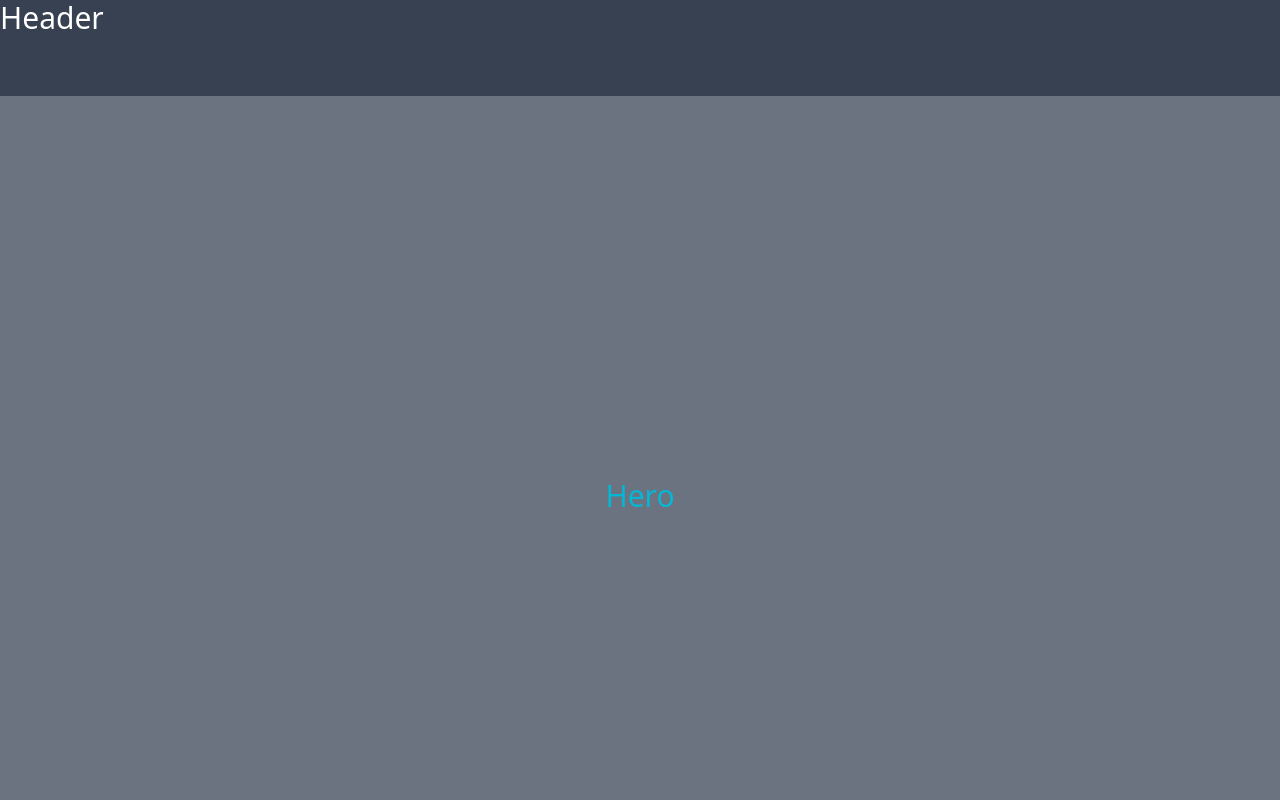
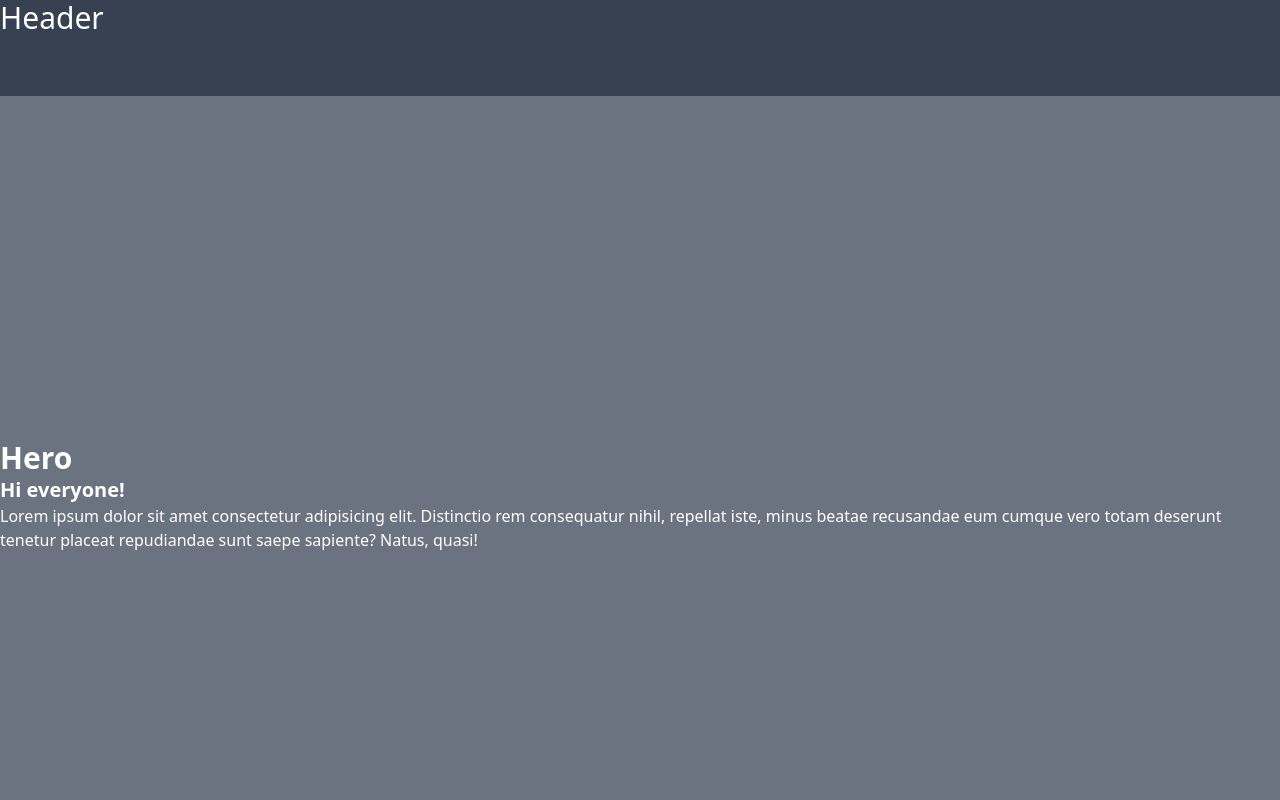
Before and after one commit to Diego-Girao/laudier-oficina, a React (Vite) app: page / in a window 1280 px wide. Shown: the top 800 px of the page. Built offline with nearby package versions, Linux system fonts and the light colour scheme.

Commit message:
Feat create section

```diff
--- a/src/components/Hero/Hero.jsx
+++ b/src/components/Hero/Hero.jsx
@@ -3,7 +3,16 @@ import React from "react"
 export default function Hero() {
 	return (
 		<div className="hero min-h-screen bg-gray-500">
-			<h1 className="text-3xl text-cyan-500">Hero</h1>
+			<section className="justify-center text-white">
+				<h1 className="text-3xl font-bold">Hero</h1>
+				<p className="text-xl font-bold">Hi everyone!</p>
+				<span>
+					Lorem ipsum dolor sit amet consectetur adipisicing elit. Distinctio
+					rem consequatur nihil, repellat iste, minus beatae recusandae eum
+					cumque vero totam deserunt tenetur placeat repudiandae sunt saepe
+					sapiente? Natus, quasi!
+				</span>
+			</section>
 		</div>
 	)
 }
```
